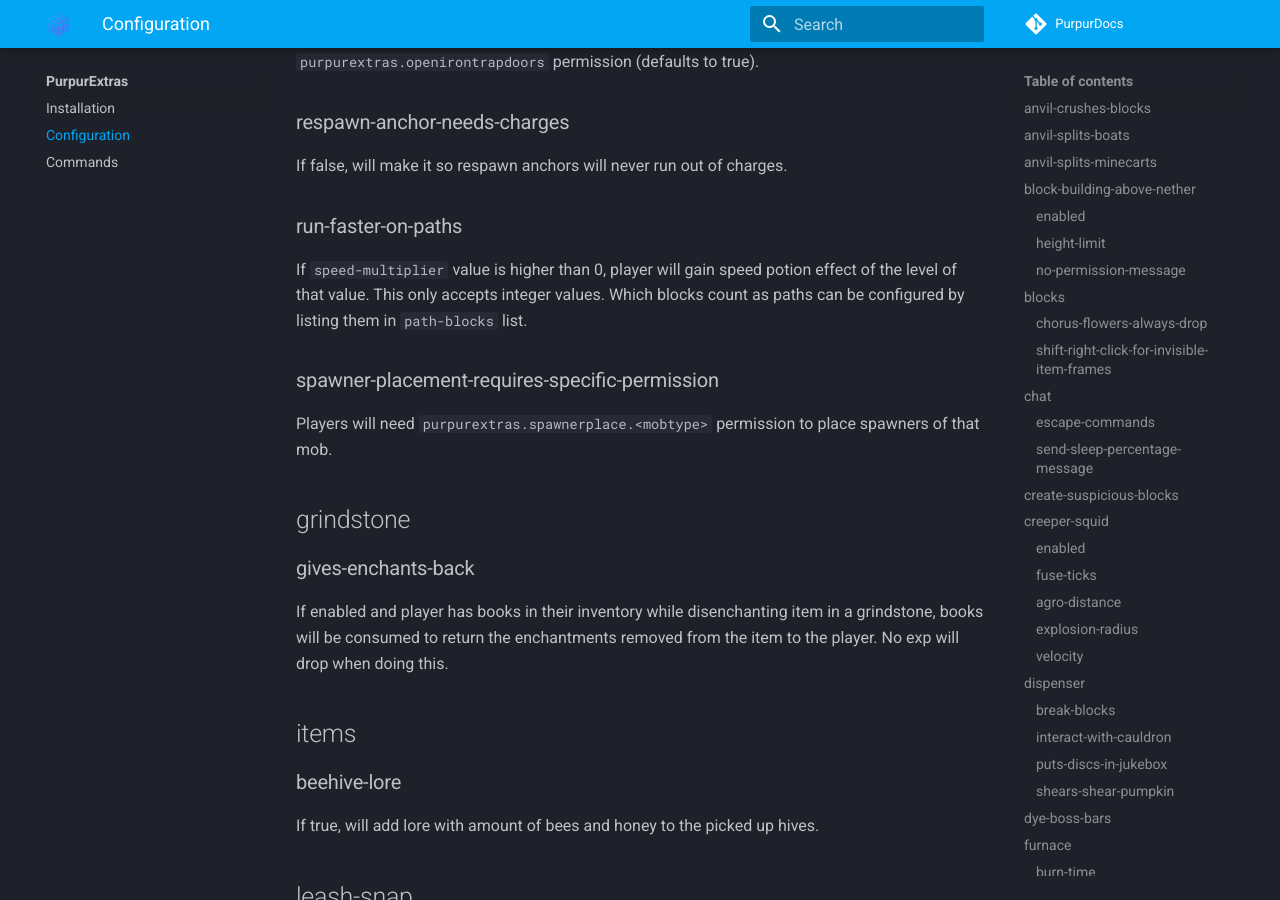
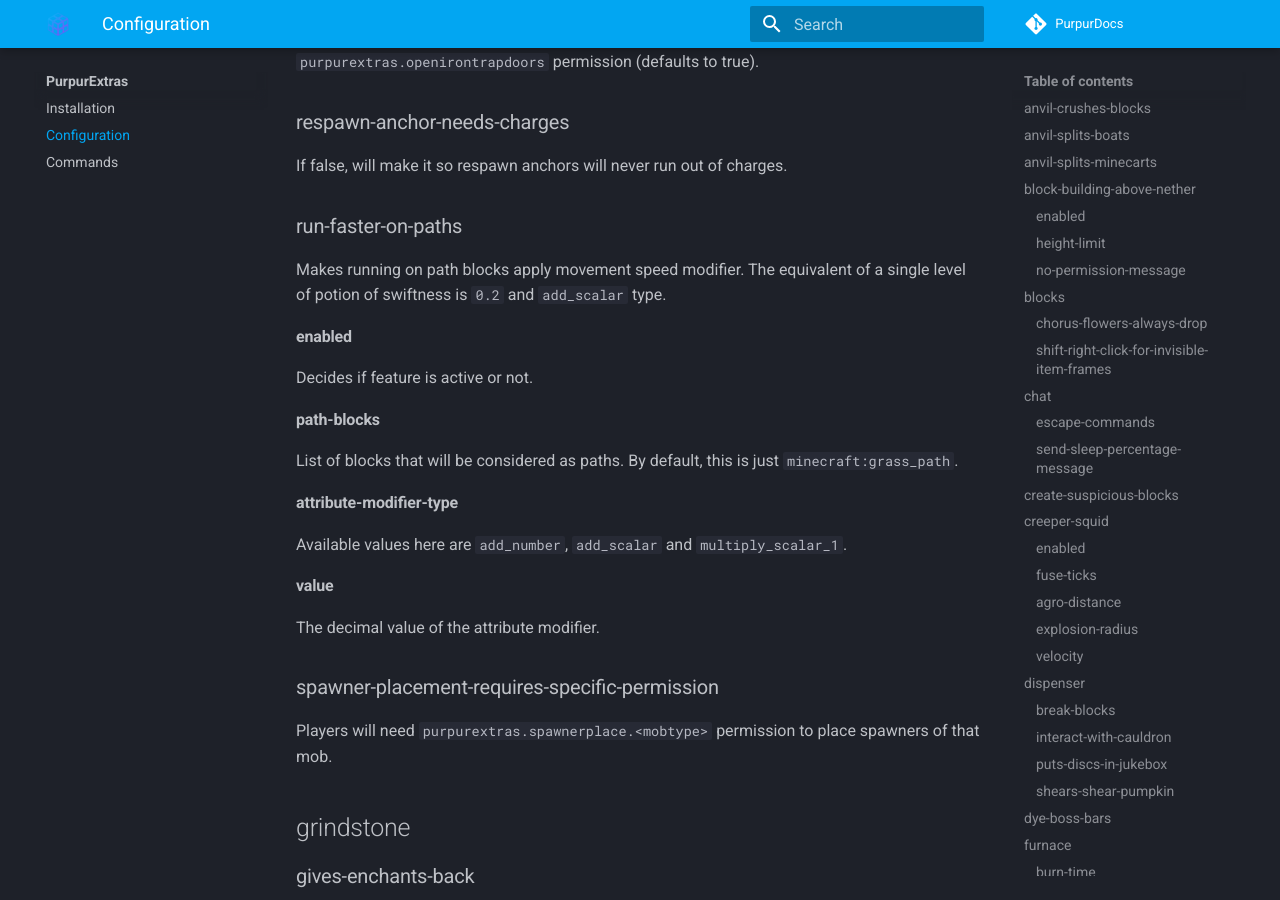
Before and after one commit to PurpurMC/PurpurDocs, an MkDocs documentation site: the page built from mkdocs/purpurextras/configuration.md, in a window 1280 px wide and 900 px high, scrolled down 3868 px. Built offline with MkDocs 1.6.1 and Material for MkDocs 9.7.7, drawn with Linux system fonts in a browser that asks for light colours; comment, search, counter and statistics services are not loaded.

Commit message:
docs update to match 1.35.0 purpurextras update (#110)

```diff
--- a/mkdocs/purpurextras/configuration.md
+++ b/mkdocs/purpurextras/configuration.md
@@ -126,7 +126,23 @@ If false, will make it so respawn anchors will never run out of charges.
 
 ### run-faster-on-paths
 
-If `speed-multiplier` value is higher than 0, player will gain speed potion effect of the level of that value. This only accepts integer values. Which blocks count as paths can be configured by listing them in `path-blocks` list.
+Makes running on path blocks apply movement speed modifier. The equivalent of a single level of potion of swiftness is `0.2` and `add_scalar` type.
+
+#### enabled
+
+Decides if feature is active or not.
+
+#### path-blocks
+
+List of blocks that will be considered as paths. By default, this is just `minecraft:grass_path`.
+
+#### attribute-modifier-type
+
+Available values here are `add_number`, `add_scalar` and `multiply_scalar_1`.
+
+#### value
+
+The decimal value of the attribute modifier.
 
 ### spawner-placement-requires-specific-permission
 
```
